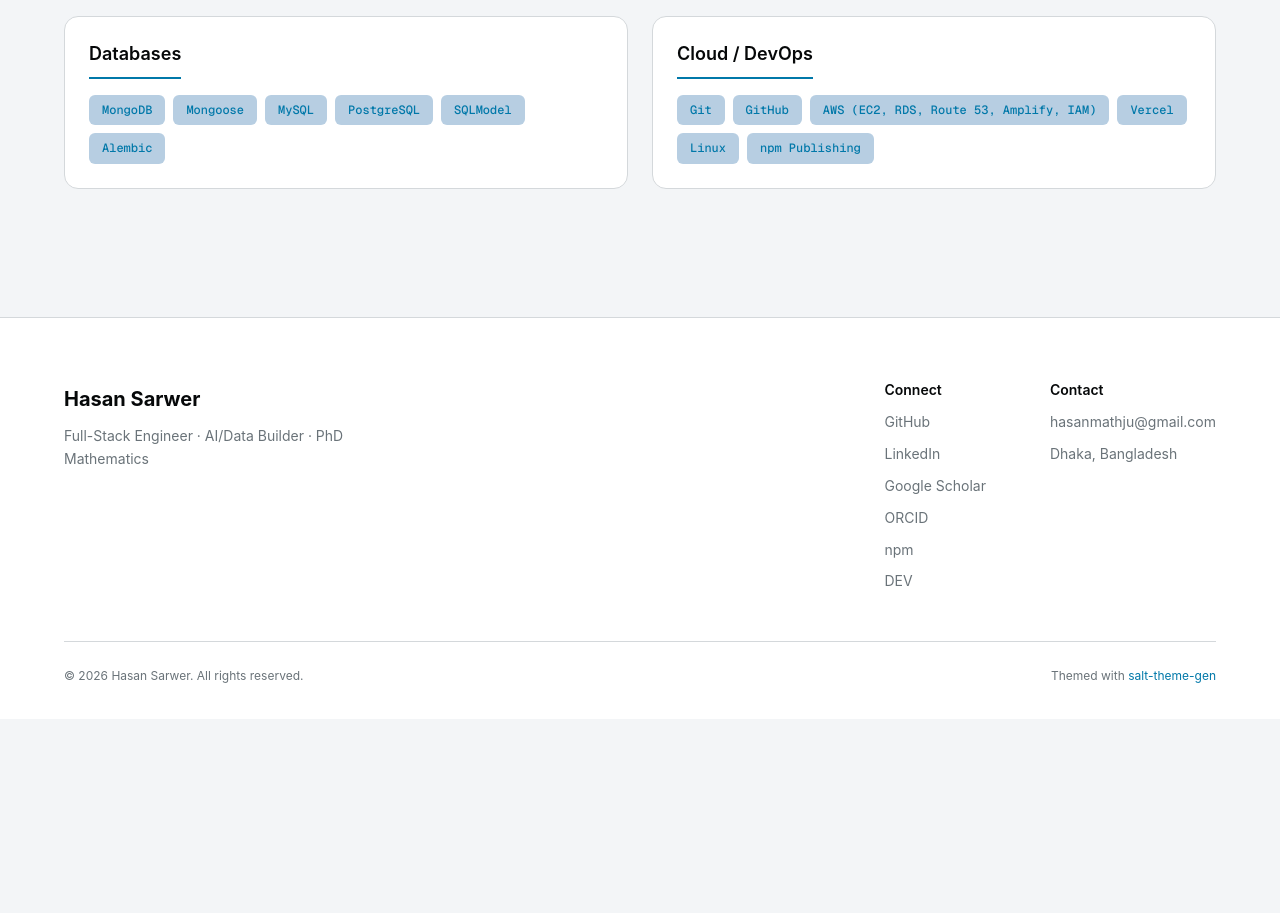
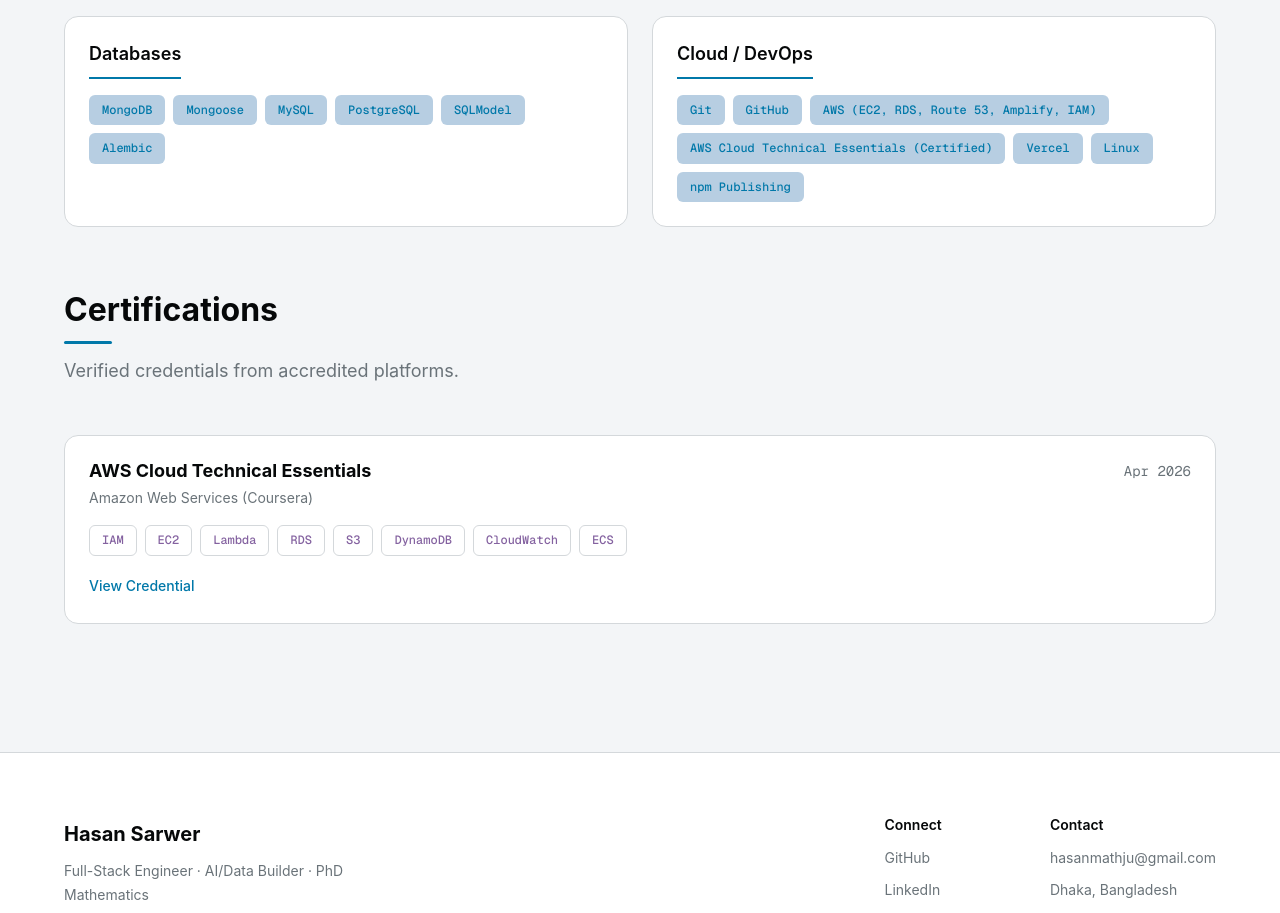
Before and after one commit to Hasansarwer/me, a Next.js app: page /skills in a window 1280 px wide. Shown: the part 960-1873 px from the top of the page. Before the commit the page ends 1679 px from the top, so only its background shows below. Built offline with nearby package versions, Linux system fonts and the light colour scheme.

Commit message:
AWS certificates added

```diff
--- a/app/skills/page.module.css
+++ b/app/skills/page.module.css
@@ -15,3 +15,13 @@
     grid-template-columns: 1fr;
   }
 }
+
+.certifications {
+  margin-top: var(--spacing-4xl);
+}
+
+.certList {
+  display: flex;
+  flex-direction: column;
+  gap: var(--spacing-xl);
+}
--- a/app/skills/page.tsx
+++ b/app/skills/page.tsx
@@ -1,7 +1,9 @@
 import type { Metadata } from "next";
 import { SectionHeading } from "@/components/ui/SectionHeading";
 import { SkillCategory } from "@/components/sections/SkillCategory";
+import { CertificationCard } from "@/components/sections/CertificationCard";
 import { skillCategories } from "@/data/skills";
+import { certifications } from "@/data/certifications";
 import styles from "./page.module.css";
 
 export const metadata: Metadata = {
@@ -24,6 +26,17 @@
           <SkillCategory key={category.name} category={category} />
         ))}
       </div>
+      <div className={styles.certifications}>
+        <SectionHeading
+          title="Certifications"
+          subtitle="Verified credentials from accredited platforms."
+        />
+        <div className={styles.certList}>
+          {certifications.map((cert) => (
+            <CertificationCard key={cert.name} cert={cert} />
+          ))}
+        </div>
+      </div>
     </div>
   );
 }
--- /dev/null
+++ b/components/sections/CertificationCard.module.css
@@ -0,0 +1,59 @@
+.card {
+  background: var(--color-surface);
+  border: 1px solid var(--color-border);
+  border-radius: var(--radius-lg);
+  padding: var(--spacing-xl);
+}
+
+.header {
+  display: flex;
+  justify-content: space-between;
+  align-items: flex-start;
+  gap: var(--spacing-lg);
+  margin-bottom: var(--spacing-lg);
+}
+
+.name {
+  font-size: var(--font-size-lg);
+  font-weight: 700;
+  color: var(--color-text);
+  margin-bottom: var(--spacing-xs);
+}
+
+.issuer {
+  font-size: var(--font-size-sm);
+  color: var(--color-muted);
+  margin: 0;
+}
+
+.date {
+  font-size: var(--font-size-sm);
+  color: var(--color-muted);
+  font-family: var(--font-mono);
+  white-space: nowrap;
+}
+
+.topics {
+  display: flex;
+  flex-wrap: wrap;
+  gap: var(--spacing-sm);
+  margin-bottom: var(--spacing-lg);
+}
+
+.link {
+  font-size: var(--font-size-sm);
+  color: var(--color-primary);
+  text-decoration: none;
+  font-weight: 500;
+}
+
+.link:hover {
+  text-decoration: underline;
+}
+
+@media (max-width: 768px) {
+  .header {
+    flex-direction: column;
+    gap: var(--spacing-xs);
+  }
+}
--- /dev/null
+++ b/components/sections/CertificationCard.tsx
@@ -0,0 +1,40 @@
+import type { Certification } from "@/types";
+import { Badge } from "@/components/ui/Badge";
+import styles from "./CertificationCard.module.css";
+
+interface CertificationCardProps {
+  cert: Certification;
+}
+
+export function CertificationCard({ cert }: CertificationCardProps) {
+  return (
+    <div className={styles.card}>
+      <div className={styles.header}>
+        <div>
+          <h3 className={styles.name}>{cert.name}</h3>
+          <p className={styles.issuer}>{cert.issuer}</p>
+        </div>
+        <span className={styles.date}>{cert.date}</span>
+      </div>
+      {cert.topics && cert.topics.length > 0 && (
+        <div className={styles.topics}>
+          {cert.topics.map((topic) => (
+            <Badge key={topic} variant="secondary">
+              {topic}
+            </Badge>
+          ))}
+        </div>
+      )}
+      {cert.credentialUrl && (
+        <a
+          href={cert.credentialUrl}
+          target="_blank"
+          rel="noopener noreferrer"
+          className={styles.link}
+        >
+          View Credential
+        </a>
+      )}
+    </div>
+  );
+}
--- /dev/null
+++ b/data/certifications.ts
@@ -0,0 +1,11 @@
+import type { Certification } from "@/types";
+
+export const certifications: Certification[] = [
+  {
+    name: "AWS Cloud Technical Essentials",
+    issuer: "Amazon Web Services (Coursera)",
+    date: "Apr 2026",
+    credentialUrl: "https://www.coursera.org/account/accomplishments/verify/NZR3FIZCWQA6",
+    topics: ["IAM", "EC2", "Lambda", "RDS", "S3", "DynamoDB", "CloudWatch", "ECS"],
+  },
+];
--- a/data/skills.ts
+++ b/data/skills.ts
@@ -84,6 +84,7 @@
       "Git",
       "GitHub",
       "AWS (EC2, RDS, Route 53, Amplify, IAM)",
+      "AWS Cloud Technical Essentials (Certified)",
       "Vercel",
       "Linux",
       "npm Publishing",
```
Also changed, not shown: types/index.ts (+8 -0 lines).
